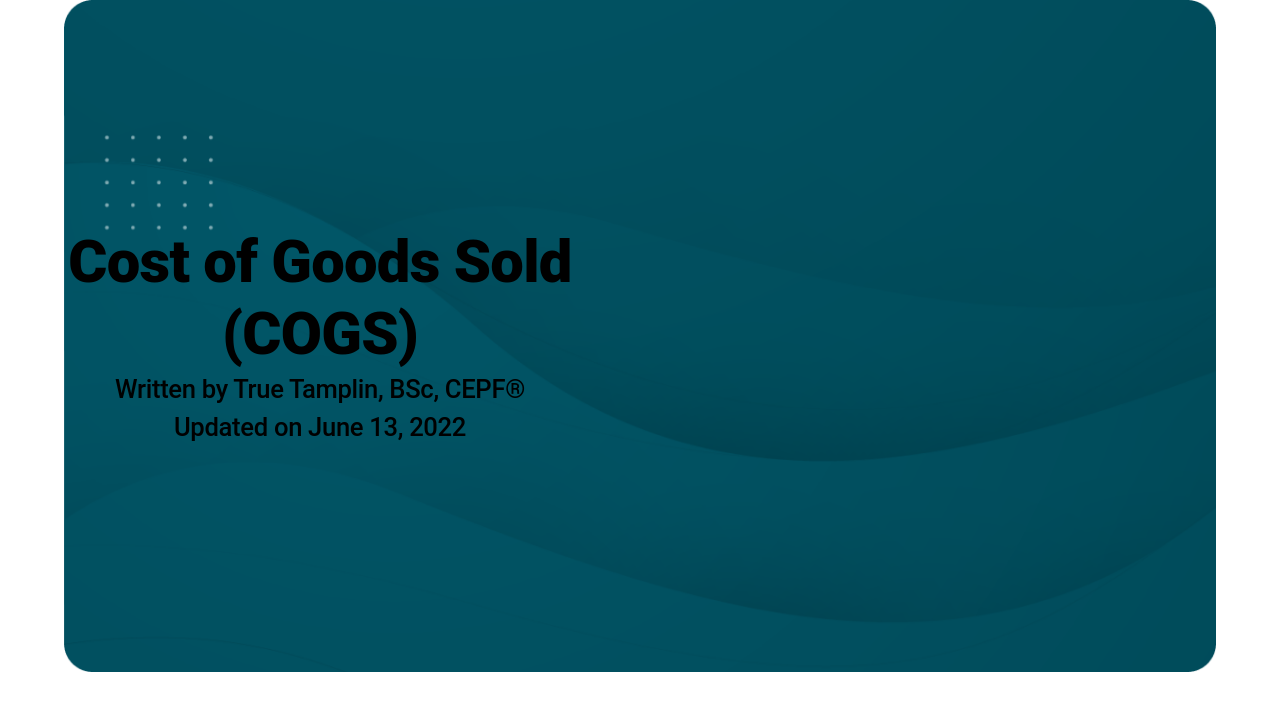
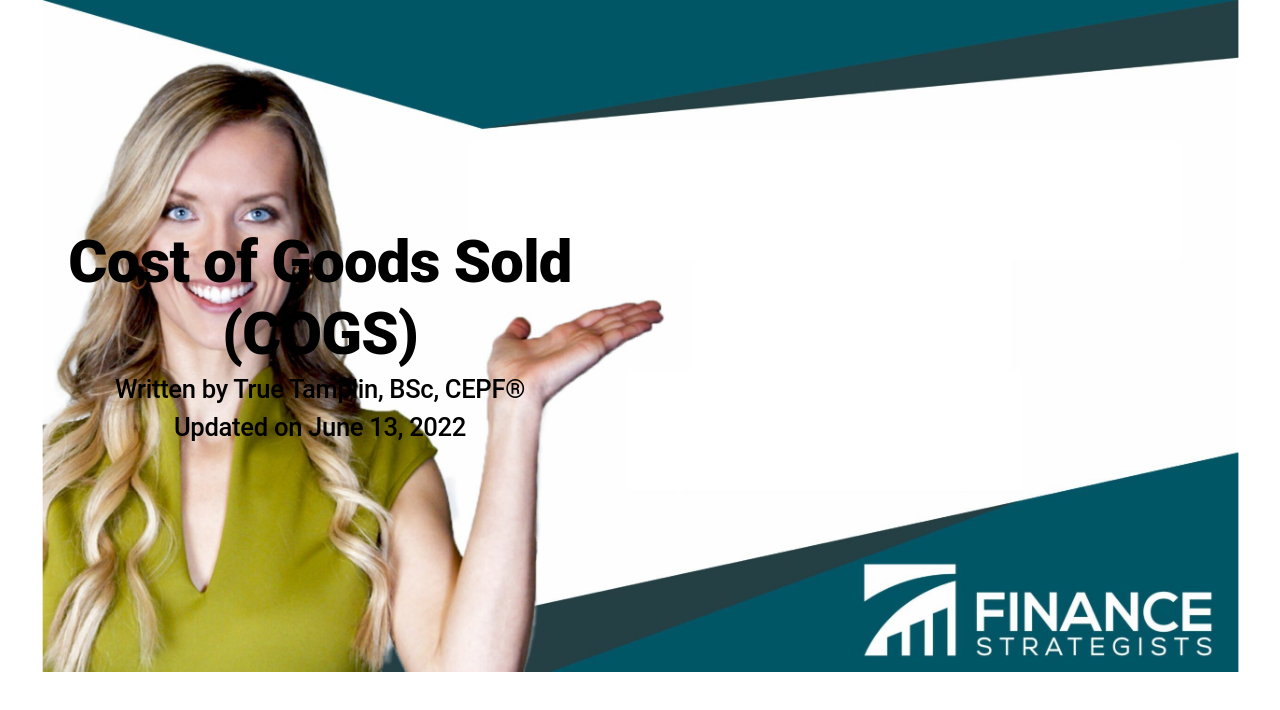
Before and after one commit to Finance-Strategists/generated-social-images, a website built with webpack: page src/fs-learn.html in a window 1280 px wide. Built offline with nearby package versions, Linux system fonts and the light colour scheme; some packages are replaced by stand-ins of ours; no server answers.

Commit message:
Updating image background and text format

```diff
--- a/src/fs-learn.html
+++ b/src/fs-learn.html
@@ -1,11 +1,11 @@
 <!DOCTYPE html>
 <html lang="en">
   <head>
-  <meta charset="UTF-8">
-  <meta http-equiv="X-UA-Compatible" content="IE=edge">
-  <meta name="viewport" content="width=device-width, initial-scale=1.0">
-  <meta name="robots" content="noindex">
-  <link rel="stylesheet" href="./learn-fs-style.css">
+    <meta charset="UTF-8" />
+    <meta http-equiv="X-UA-Compatible" content="IE=edge" />
+    <meta name="viewport" content="width=device-width, initial-scale=1.0" />
+    <meta name="robots" content="noindex" />
+    <link rel="stylesheet" href="./learn-fs-style.css" />
     <title>Learn FS</title>
   </head>
   <body>
@@ -15,7 +15,19 @@
         xmlns="http://www.w3.org/2000/svg"
         class="social-image"
       >
-      <foreignObject x="0" y="0" width="1200" height="630" style="background-image: url('./assets/bg-map_only_2.png'); background-size: contain; background-repeat: no-repeat; background-position: center; background-color: #ffffff;">
+        <foreignObject
+          x="0"
+          y="0"
+          width="1200"
+          height="630"
+          style="
+            background-image: url('./assets/background.jpg');
+            background-size: contain;
+            background-repeat: no-repeat;
+            background-position: center;
+            background-color: #ffffff;
+          "
+        >
           <div class="social-image__html">
             <div class="social-image__text">
               <h1
@@ -30,8 +42,7 @@
                 class="social-image__meta"
                 contenteditable
               >
-              Written by True Tamplin, BSc, CEPF®
-            <br />
+                Written by True Tamplin, BSc, CEPF®<br />
                 Updated on June 13, 2022
               </p>
             </div>
```
Lines whose indentation alone changed are shown as unchanged.
